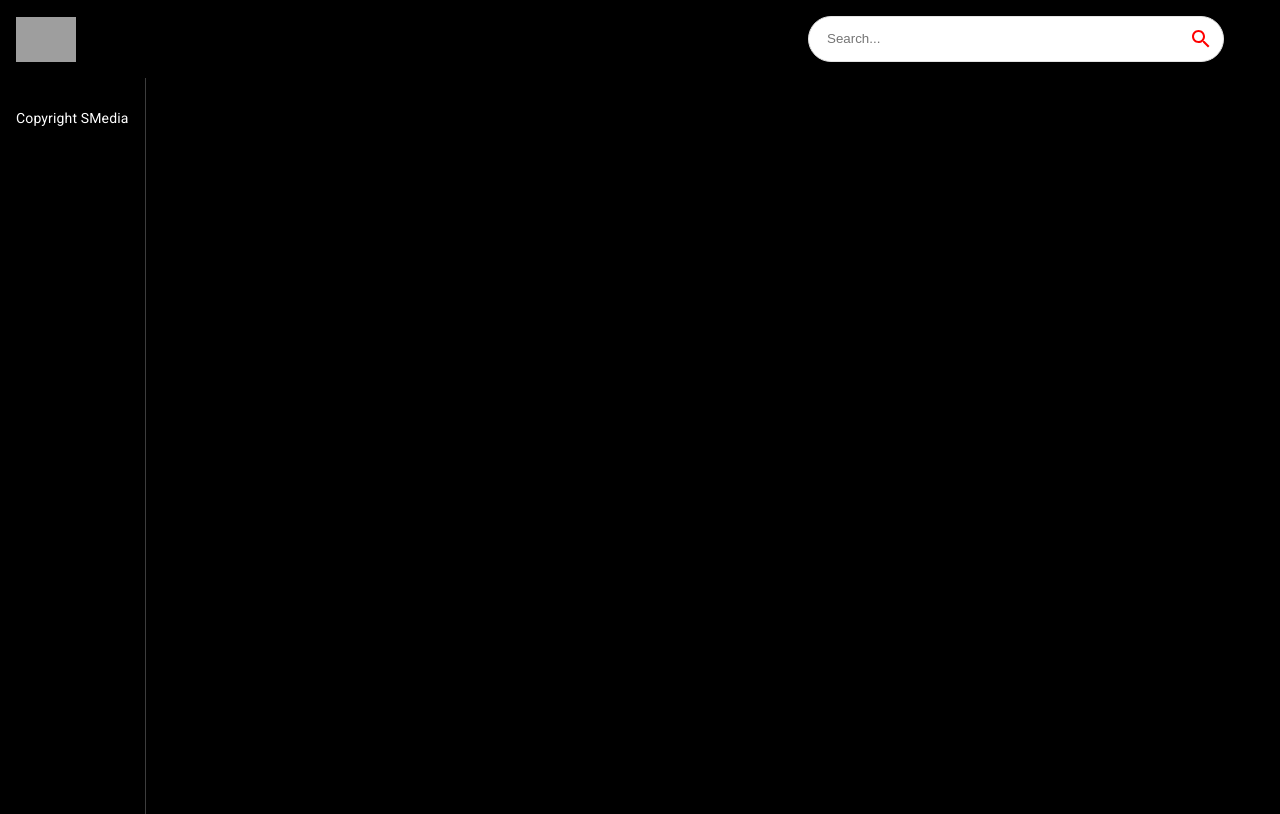
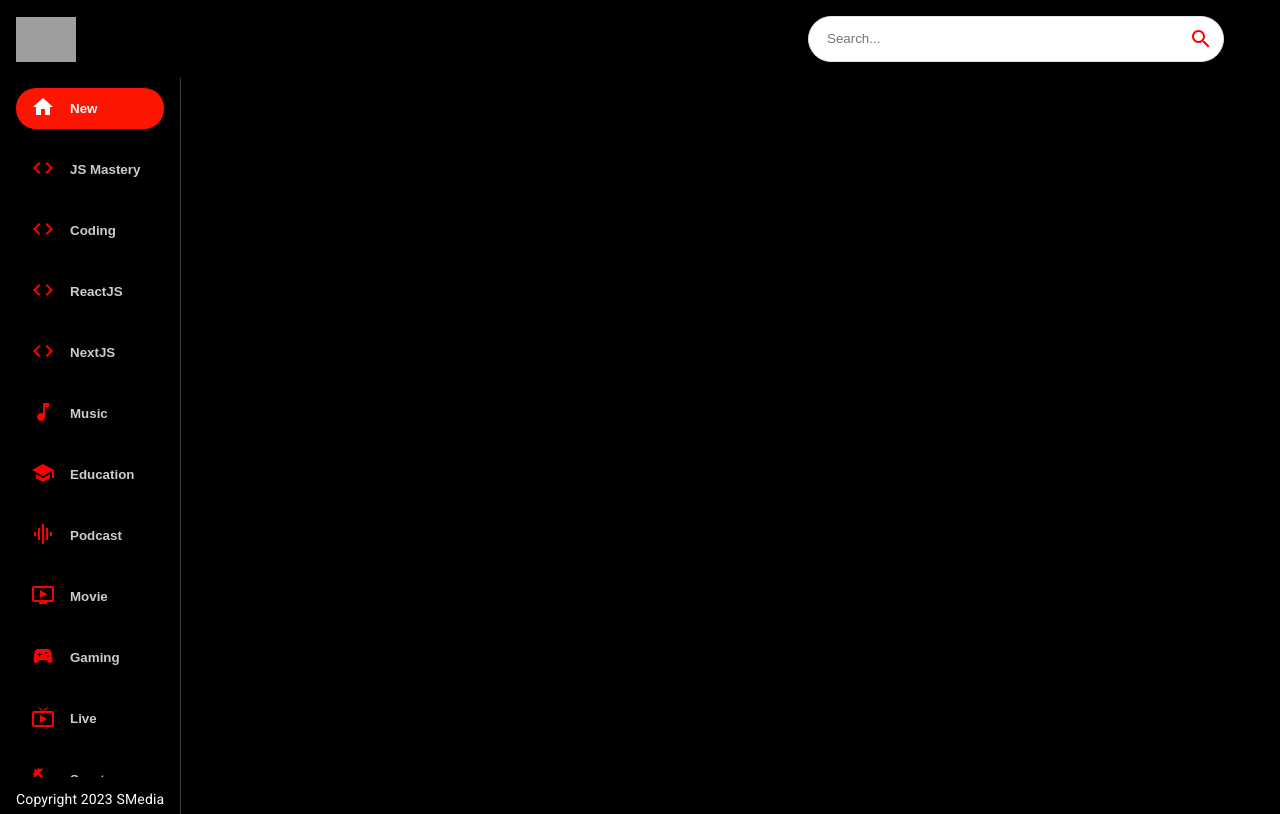
Before and after one commit to Sarthak-Shende/newtube, a React (Create React App) app: page / in a window 1280 px wide. Built offline with nearby package versions, Linux system fonts and the light colour scheme; grey boxes are pictures that could not be loaded.

Commit message:
Created sidebar component

```diff
--- a/src/App.js
+++ b/src/App.js
@@ -7,7 +7,7 @@ const App = () => (
     <Box sx={{backgroundColor:'#000'}}>
       <Navbar/>
       <Routes>
-        <Route path="/" exact element={<Feed/>} />
+        <Route exact path="/" element={<Feed/>} />
         <Route path="/video:id" element={<VideoDetail/>} />
         <Route path="/channel:id" element={<ChannelDetail/>} />
         <Route path="/seatch/:searchTerm" element={<SearchFeed/>} />
--- a/src/components/Feed.jsx
+++ b/src/components/Feed.jsx
@@ -1,17 +1,18 @@
-import { useState,useEffect } from "react";
-import { Box,Stack,Typography } from "@mui/material";
+import {useState,useEffect} from 'react';
+import { Box,Stack,Typography } from '@mui/material';
+import SideBar from "./SideBar";
 
 const Feed = () => {
   return (
     <Stack sx={{ flexDirection:{sx:"column", md:"row"} }} >
-      <Box sx={{ height:{sx:'auto', md:'92vh'}, borderRight:'1px solid #3d3d3d', px:{sx:0, md:2} }} >
-        Sidebar
-      <Typography className="copyright" variant="body2" sx={{mt:1.5,color:'#fff'}} >
-        Copyright SMedia
-      </Typography>
+      <Box sx={{ height:{sx:'auto',md:'92vh'}, borderRight:'1px solid #3d3d3d', px:{sx:0,md:2} }} >
+        <SideBar/>
+        <Typography className='copyright' variant='body2' sx={{mt:1.5,color:'#fff'}} >
+          Copyright 2023 SMedia
+        </Typography>
       </Box>
     </Stack>
   )
 }
 
-export default Feed;
+export default Feed
--- /dev/null
+++ b/src/components/SideBar.jsx
@@ -0,0 +1,17 @@
+import { Stack } from "@mui/material";
+import { categories } from "../utils/constants";
+
+const selectedCategory ="New";
+
+const SideBar = () => (
+    <Stack direction="row" sx={{ overflow:"auto", height: {sx:'auto', md:"95%"}, flexDirection:{md:"column"}, }} >
+        {categories.map((category) => (
+            <button className="category-btn"  style={{background:category.name === selectedCategory && "#FC1503", color: "white" }} >
+                <span style={{color:category.name === selectedCategory ? "white":"red",marginRight:"15px" }} >{category.icon}</span>
+                <span style={{opacity:category.name === selectedCategory ? '1':'0.8' }} >{category.name}</span>
+            </button>
+        ) )  }
+    </Stack>
+)
+
+export default SideBar
--- a/src/components/index.js
+++ b/src/components/index.js
@@ -4,3 +4,4 @@ export {default as ChannelDetail} from './ChannelDetail';
 export {default as SearchFeed} from './SearchFeed';
 export {default as VideoDetail} from './VideoDetail';
 export {default as SearchBar} from './SearchBar';
+export {default as SideBar} from './SideBar';
```
